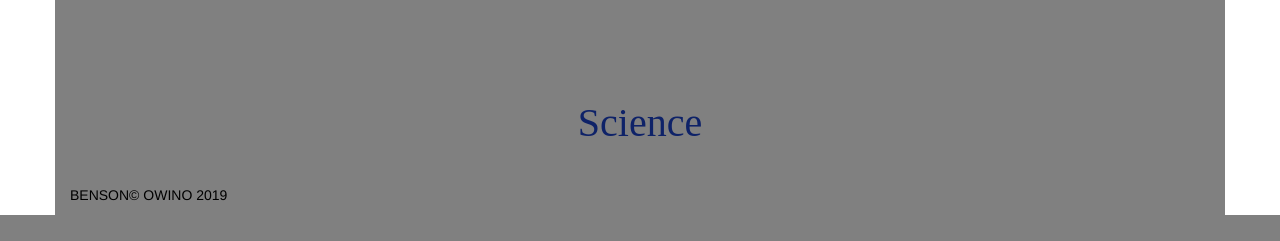
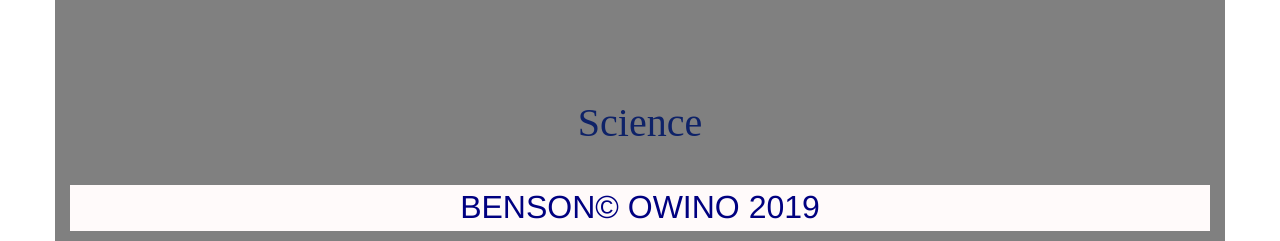
Before and after one commit to benowino7/newslist, a Flask app: template app/templates/index.html in a window 1280 px wide. Shown: the part 1152-1393 px from the top of the page. Before the commit the page ends 1367 px from the top, so only its background shows below. Run offline with Flask 2, Linux system fonts and the light colour scheme; the template is opened without the code that fills it, so the values that code supplies are empty; some libraries are stand-ins or nearby versions; some web fonts are replaced.

Commit message:
ADDED  A COPYRRIGH IN THE HTML

```diff
--- a/app/templates/index.html
+++ b/app/templates/index.html
@@ -73,6 +73,6 @@
                 </ul>
             </div>
         </div>
-        <p>BENSON&COPY; OWINO 2019</p>
+        <center><p style="background-color: snow;color: navy;font-size: 32px;">BENSON&COPY; OWINO 2019</p></center>
     </div>
 {% endblock%}
```
